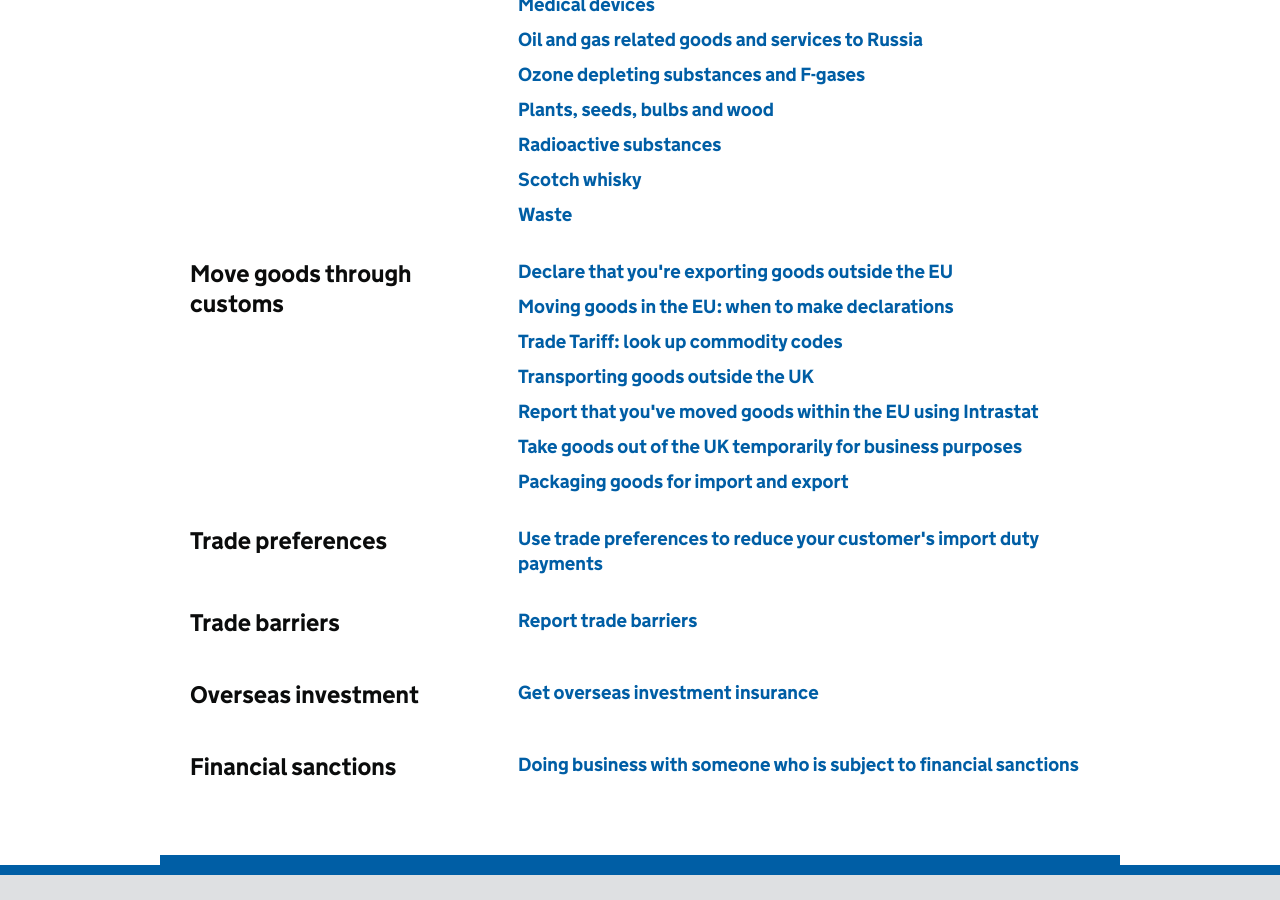
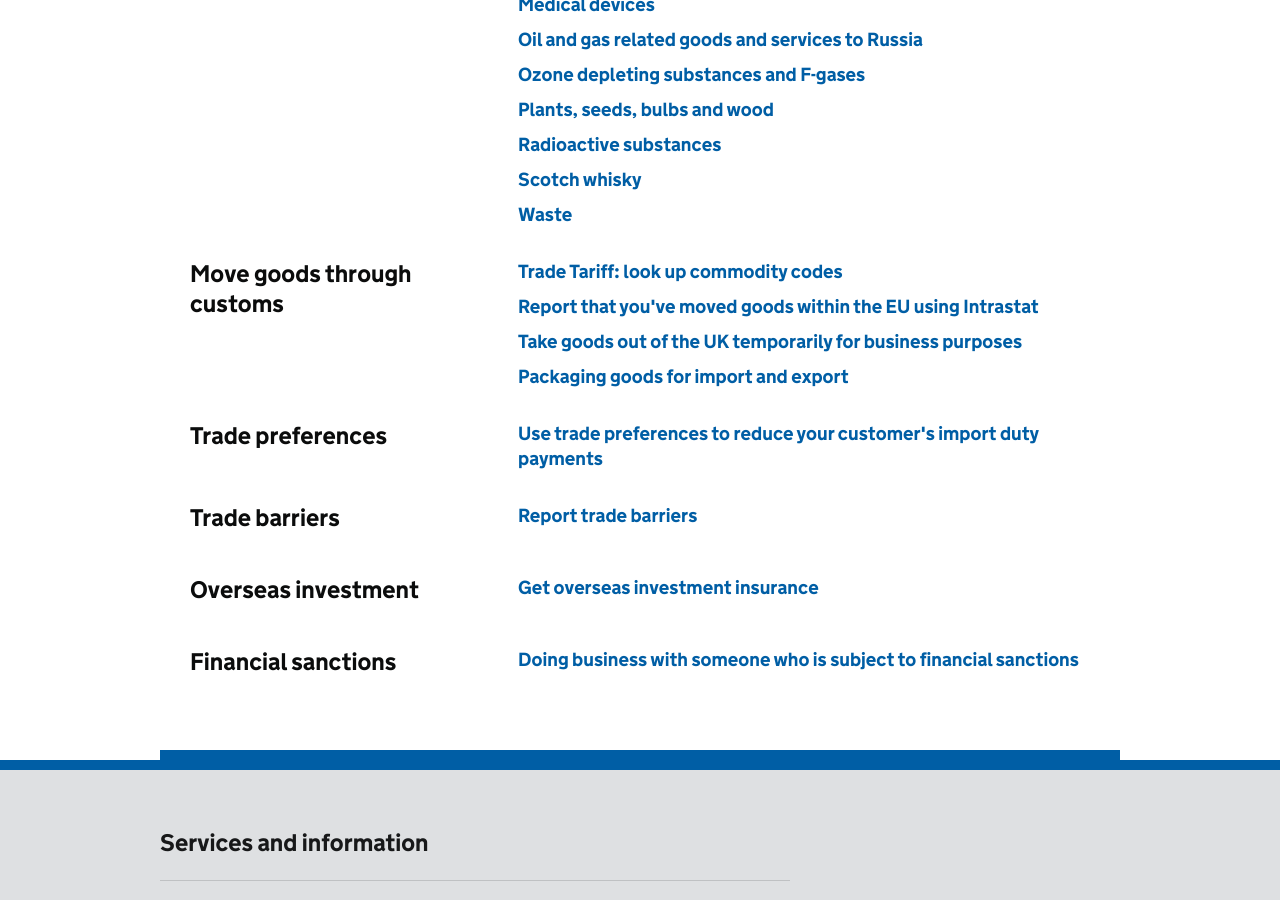
Before and after one commit to alphagov/govuk-import-export-prototype, a Jekyll site: the page built from topic/business-and-self-employed/exporting-and-doing-business-abroad.html, in a window 1280 px wide and 900 px high, scrolled down 1211 px. Built offline with Jekyll 4.4.1, drawn with Linux system fonts in a browser that asks for light colours.

Commit message:
Update exporting-and-doing-business-abroad.html

```diff
--- a/topic/business-and-self-employed/exporting-and-doing-business-abroad.html
+++ b/topic/business-and-self-employed/exporting-and-doing-business-abroad.html
@@ -68,14 +68,8 @@ index_lists:
 
  - title: Move goods through customs
    links:
-     - name: Declare that you're exporting goods outside the EU
-       url: '/guide/declare-exporting-goods-from-eu/overview.html'
-     - name: "Moving goods in the EU: when to make declarations"
-       url: '/guide/move-goods-eu/when-to-make-declaration.html'
      - name: "Trade Tariff: look up commodity codes"
        url: '/start/trade-tariff.html'
-     - name: Transporting goods outside the UK
-       url: '/shipping-goods.html'
      - name: Report that you've moved goods within the EU using Intrastat
        url: '/guide/report-moved-goods-intrastat/when-you-must-register.html'
      - name: Take goods out of the UK temporarily for business purposes
```
